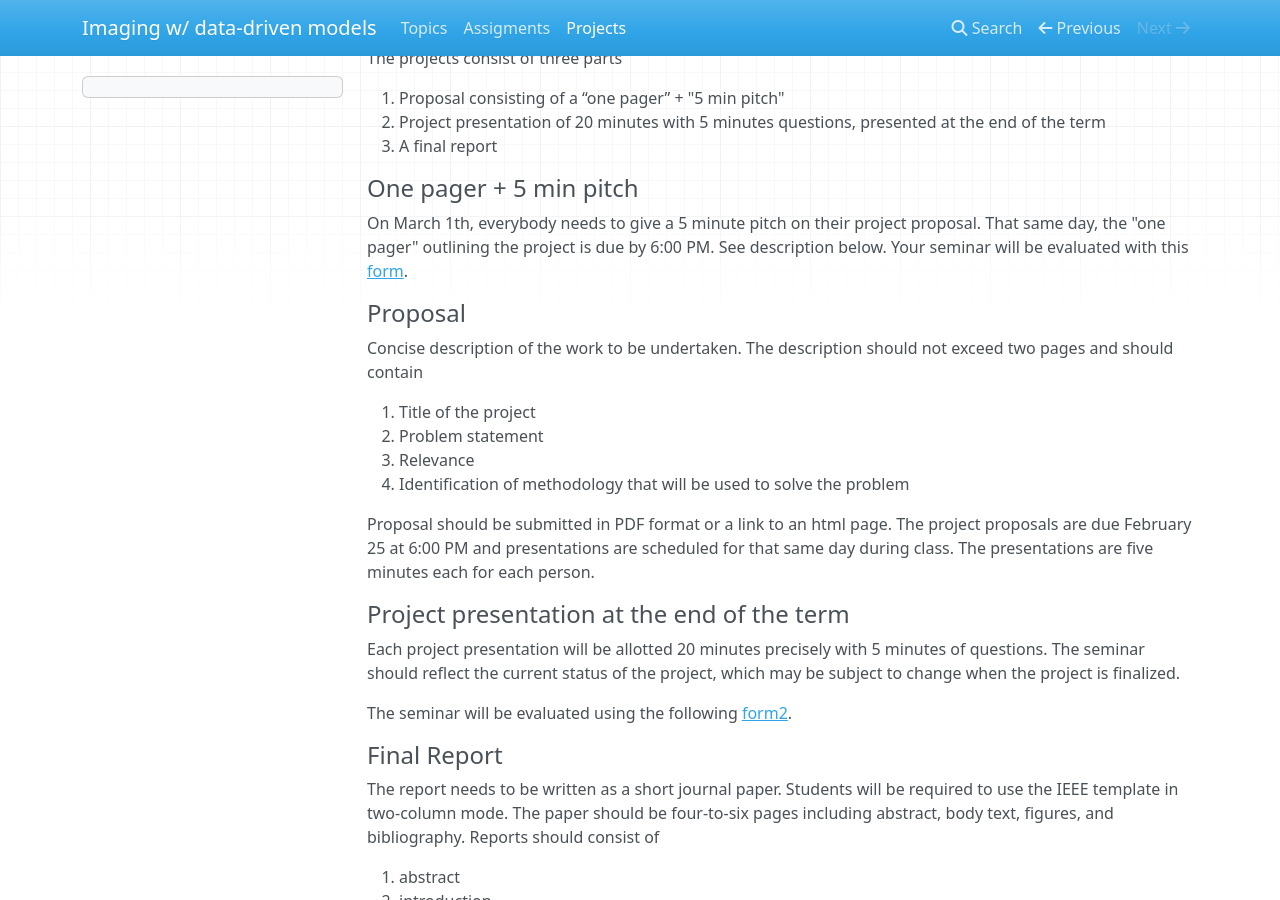
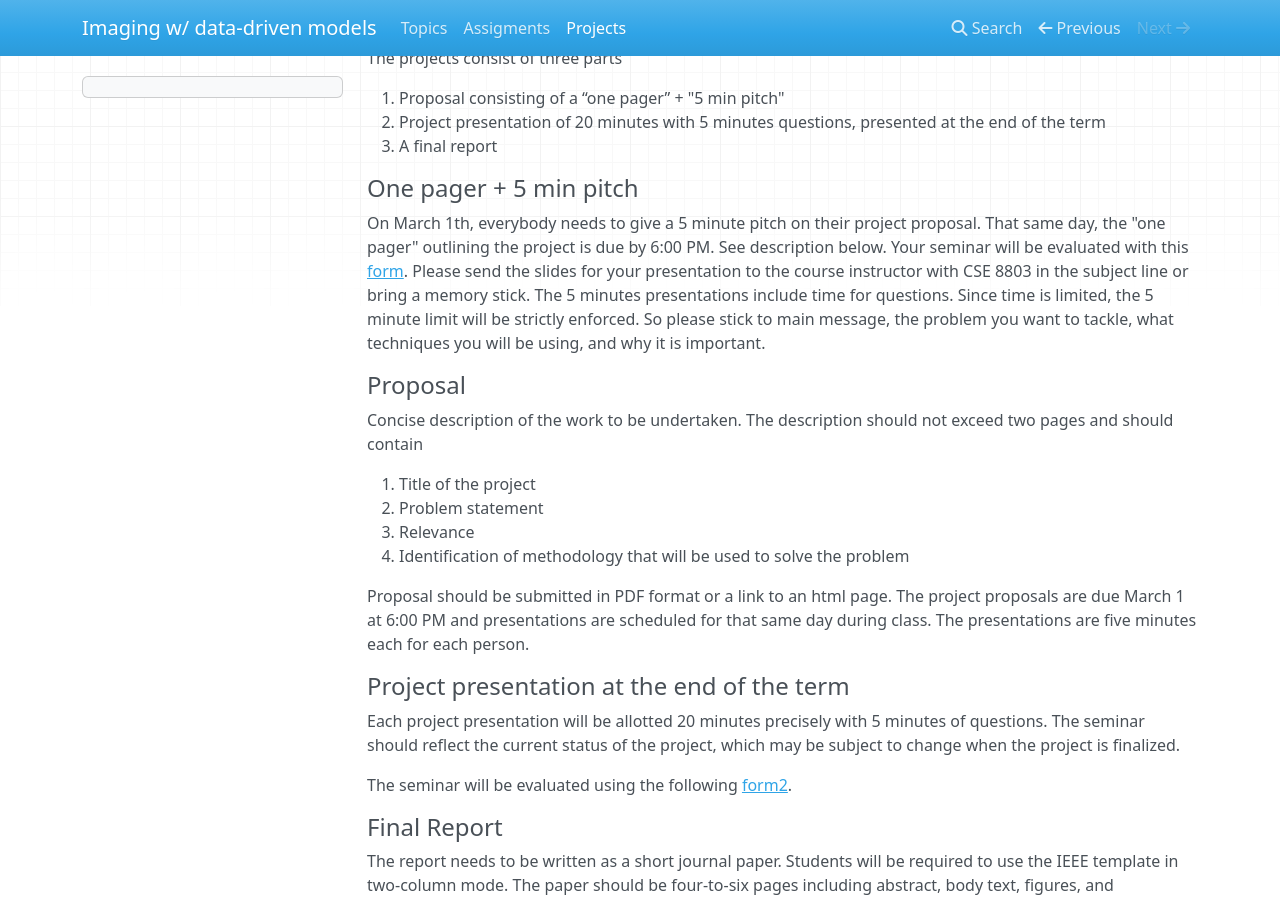
Before and after one commit to flexie/CSE-8803, an MkDocs documentation site: the page built from docs/project.md, in a window 1280 px wide and 900 px high, scrolled down 265 px. Built offline with MkDocs 1.6.1, drawn with Linux system fonts in a browser that asks for light colours; nearby versions of some CDN libraries; old or Windows-style settings are respelled for this version of MkDocs.

Commit message:
Updated project

```diff
--- a/docs/project.md
+++ b/docs/project.md
@@ -14,7 +14,7 @@ The projects consist of three parts
 
 #### One pager + 5 min pitch
 
-On March 1th, everybody needs to give a 5 minute pitch on their project proposal. That same day, the "one pager" outlining the project is due by 6:00 PM. See description below. Your seminar will be evaluated with this [form].
+On March 1th, everybody needs to give a 5 minute pitch on their project proposal. That same day, the "one pager" outlining the project is due by 6:00 PM. See description below. Your seminar will be evaluated with this [form]. Please send the slides for your presentation to the course instructor with CSE 8803 in the subject line or bring a memory stick. The 5 minutes presentations include time for questions. Since time is limited, the 5 minute limit will be strictly enforced. So please stick to main message, the problem you want to tackle, what techniques you will be using, and why it is important.
 
 [form]:https://www.dropbox.com/s/3qjsb9cws8ntilc/seminar_eval.pdf?dl=0
 
@@ -27,7 +27,7 @@ Concise description of the work to be undertaken. The description should not exc
 3. Relevance
 4. Identification of methodology that will be used to solve the problem
 
-Proposal should be submitted in PDF format or a link to an html page. The project proposals are due February 25 at 6:00 PM and presentations are scheduled for that same day during class. The presentations are five minutes each for each person.
+Proposal should be submitted in PDF format or a link to an html page. The project proposals are due March 1 at 6:00 PM and presentations are scheduled for that same day during class. The presentations are five minutes each for each person.
 
 #### Project presentation at the end of the term
 
```
